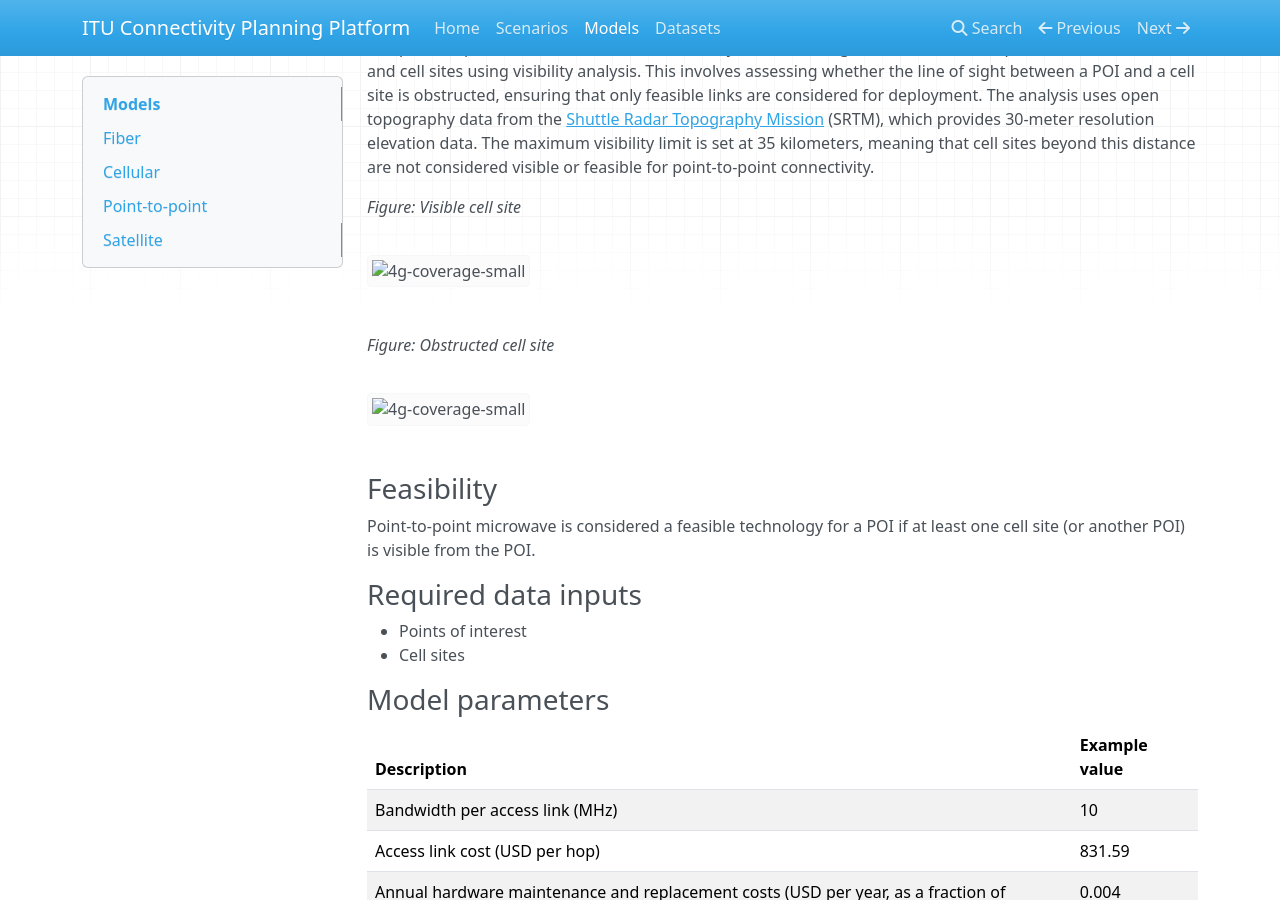
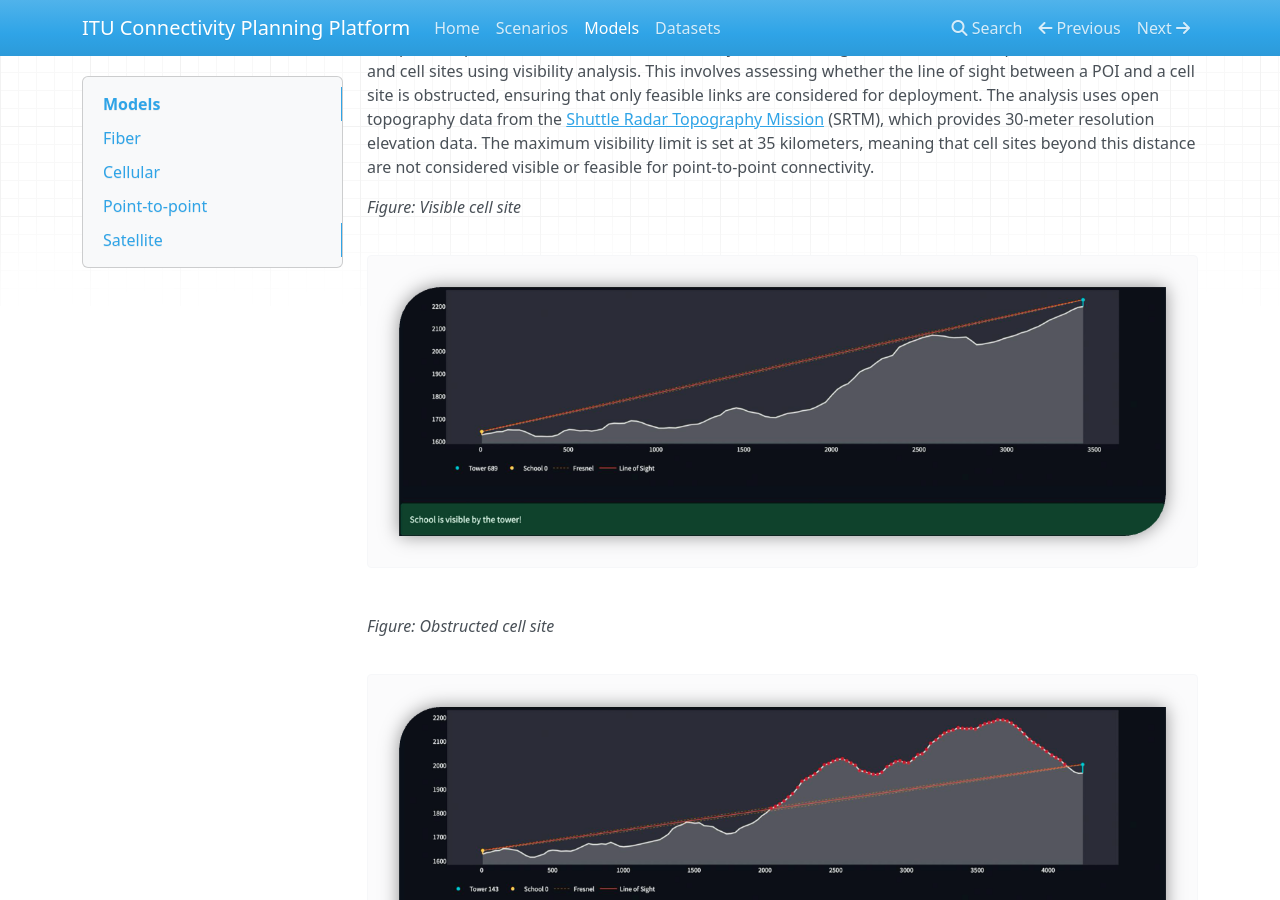
Before and after one commit to FNS-Division/cpp-user-guide, an MkDocs documentation site: the page built from docs/models.md, in a window 1280 px wide and 900 px high, scrolled down 5229 px. Built offline with MkDocs 1.6.1, drawn with Linux system fonts in a browser that asks for light colours; nearby versions of some CDN libraries.

Commit message:
update image syntax in documentation for visible cell site figures

```diff
--- a/docs/models.md
+++ b/docs/models.md
@@ -95,11 +95,11 @@ The point-to-point model evaluates the feasibility of establishing radio links b
 
 _Figure: Visible cell site_
 
-![4g-coverage-small](images/images/visible-cell-site.png)
+![visible-cell-site](images/visible-cell-site.png)
 
 _Figure: Obstructed cell site_
 
-![4g-coverage-small](images/images/not-visible-cell-site.png)
+![not-visible-cell-site](images/not-visible-cell-site.png)
 
 ### Feasibility
 
```
